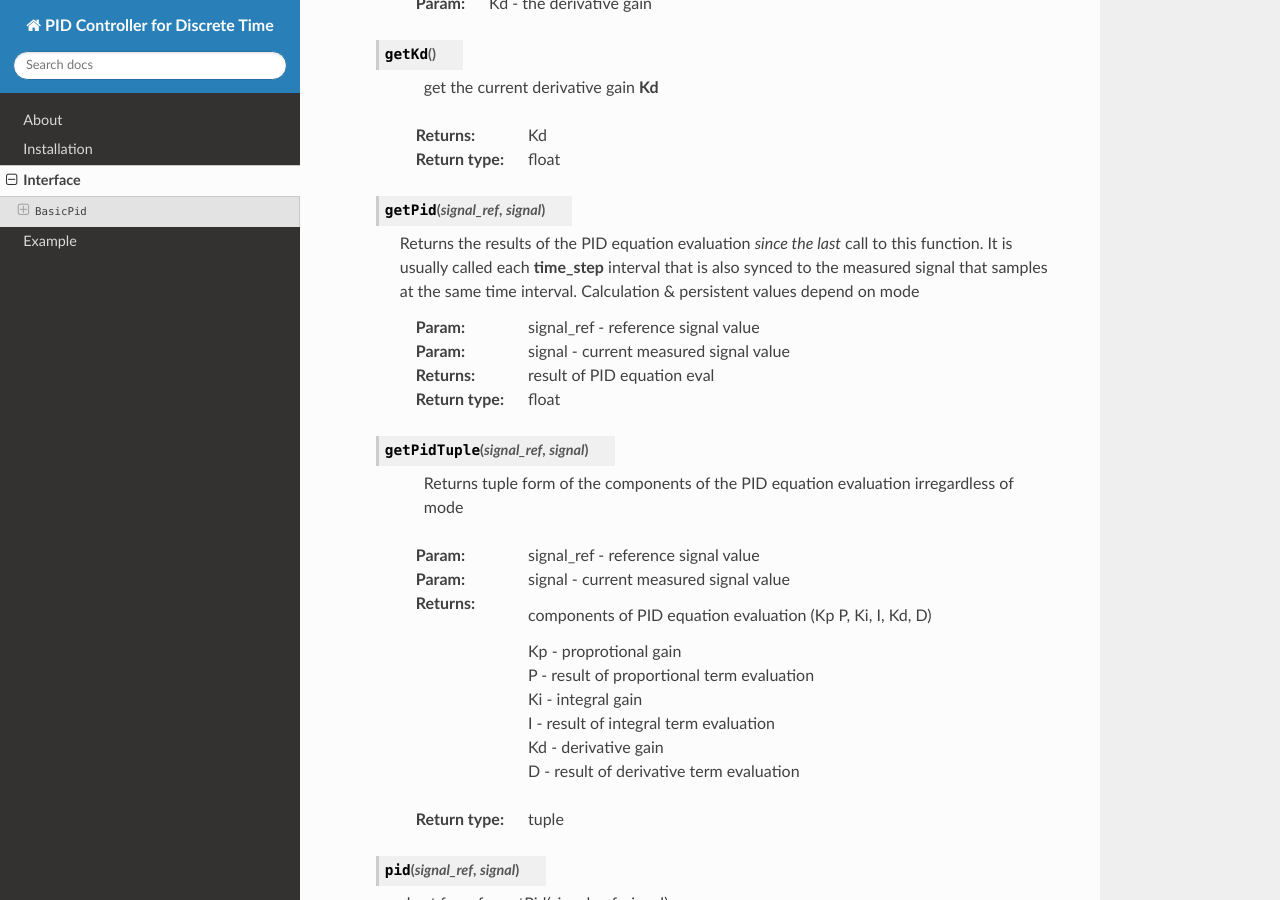
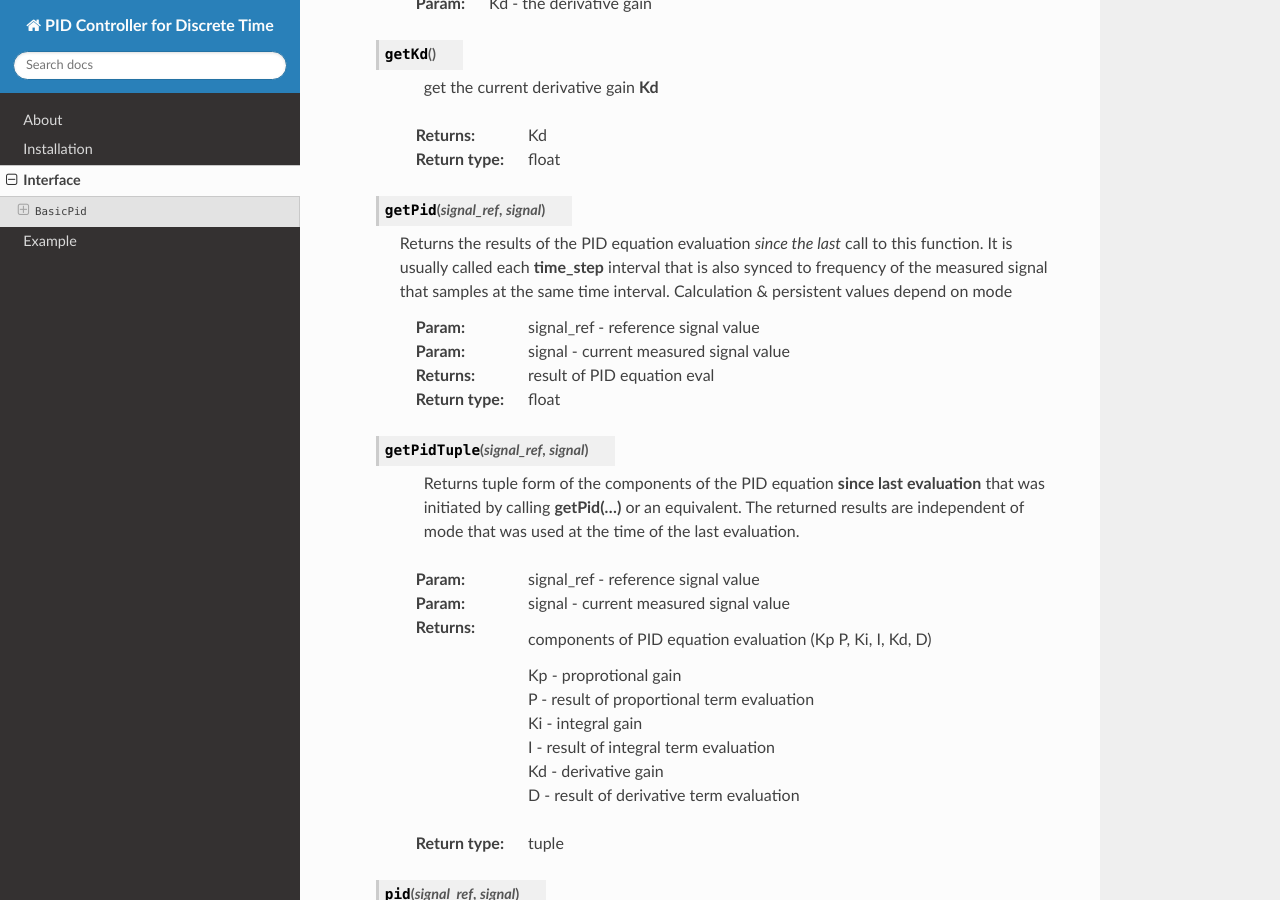
Before and after one commit to mkner/robo-pid, a Sphinx documentation site: the page built from docs/interface.rst, in a window 1280 px wide and 900 px high, scrolled down 2043 px. Built offline with Sphinx 7.4.7 and the Read the Docs theme 2.0.0, drawn with Linux system fonts in a browser that asks for light colours.

Commit message:
Update interface.rst

```diff
--- a/docs/interface.rst
+++ b/docs/interface.rst
@@ -120,7 +120,7 @@ Interface
 
    Returns the results of the PID equation evaluation *since the last* call
    to this function. It is usually called each **time_step** interval that is
-   also synced to the measured signal that samples at the same time interval.
+   also synced to frequency of the measured signal that samples at the same time interval.
    Calculation & persistent values depend on mode
 
    :param: signal_ref - reference signal value
@@ -131,8 +131,10 @@ Interface
 
  .. method::  getPidTuple(signal_ref, signal)
 
-    Returns tuple form of the components of the
-    PID equation evaluation irregardless of mode
+    Returns tuple form of the components of the PID equation
+    **since last evaluation** that was initiated by calling **getPid(...)** or
+    an equivalent. The returned results are independent of mode that was used
+    at the time of the last evaluation.
 
    :param: signal_ref - reference signal value
    :param: signal  - current measured signal value
```
